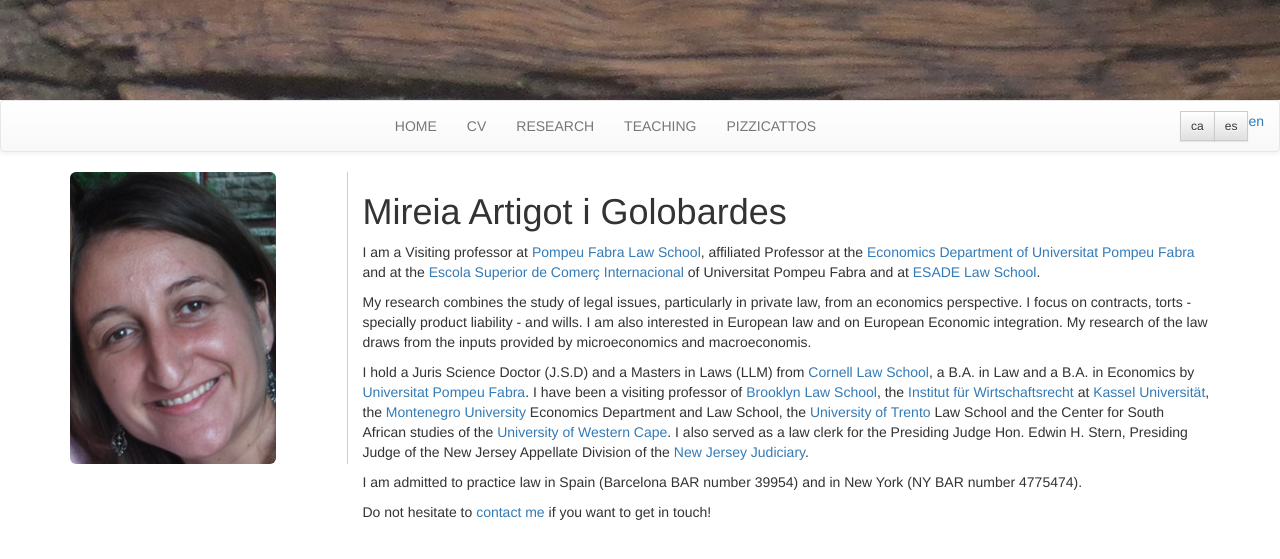
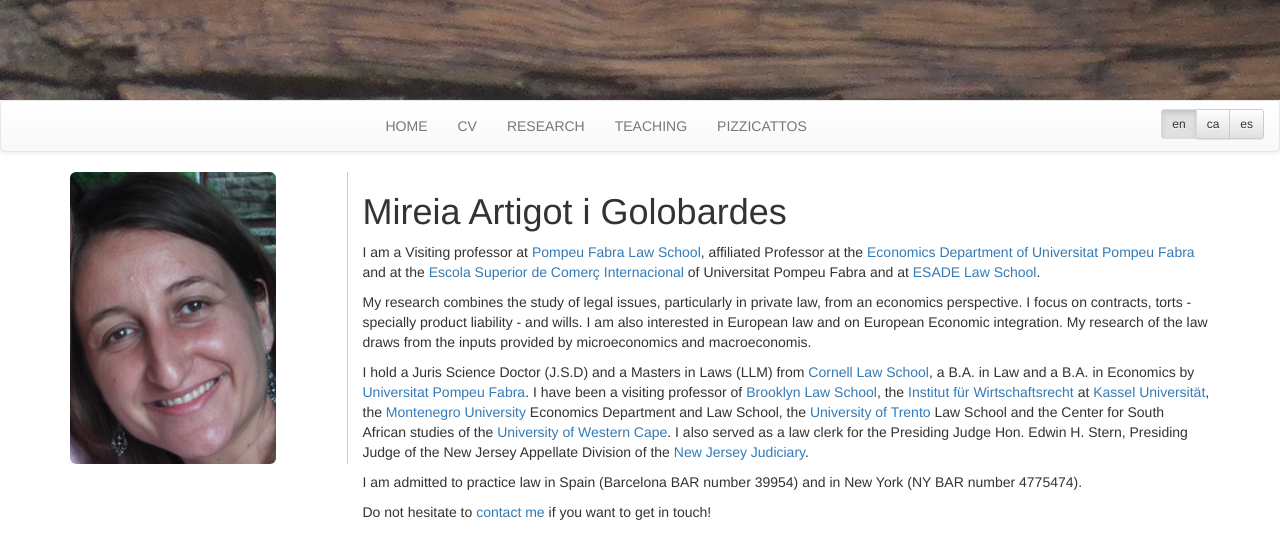
Before and after one commit to JohnPalmer/mireiaartigot, a Jekyll site: the page built from index.md, in a window 1280 px wide. Shown: the top 559 px of the page. Built offline with Jekyll 4.4.1, drawn with Linux system fonts in a browser that asks for light colours; nearby versions of some CDN libraries; our own code applies the rules of GitHub Pages for plain Markdown files.

Commit message:
Update navbar.html

```diff
--- a/_includes/navbar.html
+++ b/_includes/navbar.html
@@ -20,12 +20,11 @@
       <li{% if page.title == 'Pizzicattos' %} class="active"{% endif %}><a href="{{ site.url }}/pizzicattos/{{page.lang}}">{{ site.t[page.lang].random }}</a></li>
       </ul>
       <ul class="nav navbar-nav navbar-right">
-     <p>
+
       <div class="btn-group btn-group-sm" role="group" aria-label="...">
-        <a {% if page.lang == 'en' %} class="active"{% endif %} role="button" class="btn btn-default">en</a>
-        <a {% if page.lang == 'ca' %} class="active"{% endif %} role="button" class="btn btn-default">ca</a>
-        <a {% if page.lang == 'es' %} class="active"{% endif %}role="button" class="btn btn-default">es</a>
-        </p>
+        <a role="button" class="btn btn-default navbar-btn{% if page.lang == 'en' %} active{% endif %}">en</a>
+        <a role="button" class="btn btn-default navbar-btn{% if page.lang == 'ca' %} active{% endif %}">ca</a>
+        <a role="button" class="btn btn-default navbar-btn{% if page.lang == 'es' %} active{% endif %}">es</a>
 </div>
 
       </ul>
```
